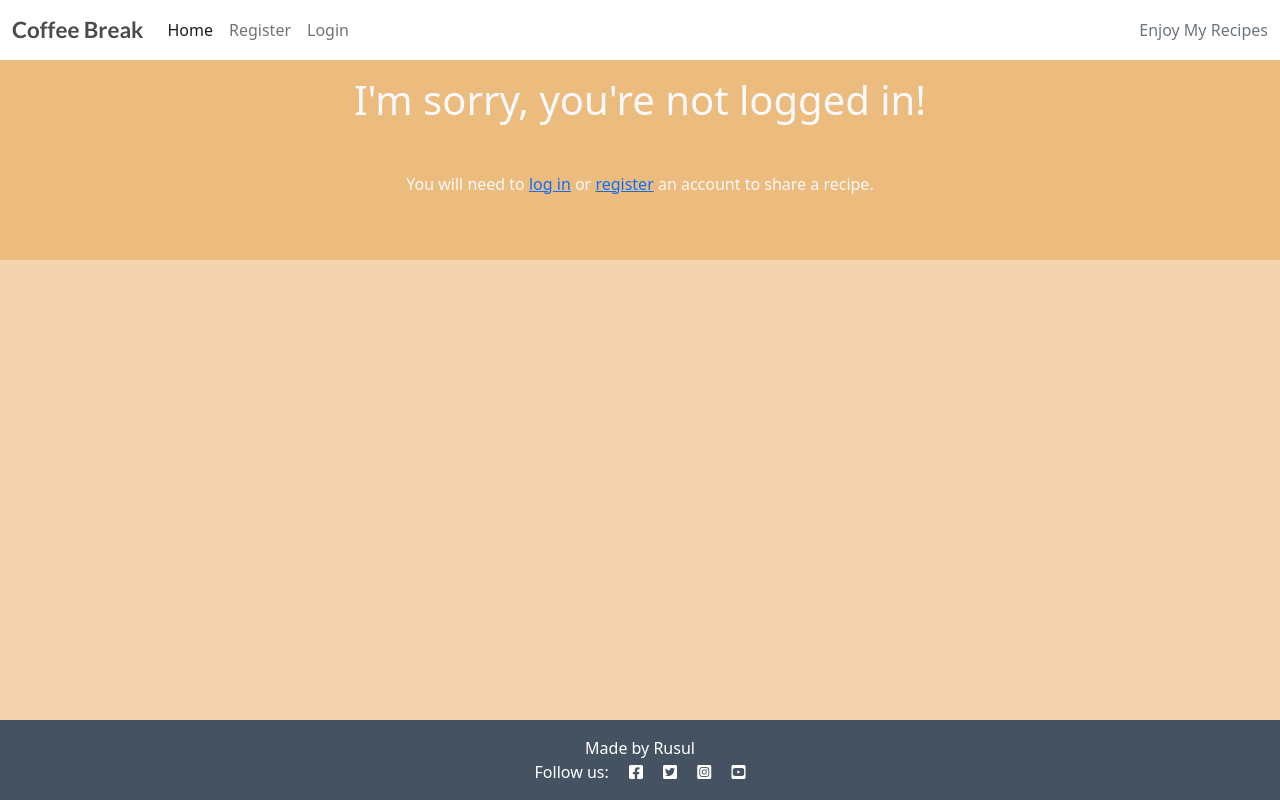
After one commit to RusulK/Coffee-Break, a Django app: page /add_recipe/ in a window 1280 px wide. The commit adds this page. Run offline with Django 3.2, Linux system fonts and the light colour scheme; some libraries are stand-ins or nearby versions.

Commit message:
add_recipe page

```diff
--- a/coffeeblog/forms.py
+++ b/coffeeblog/forms.py
@@ -1,8 +1,17 @@
 from .models import Comment
 from django import forms
+from .models import Post
+
 
 
 class CommentForm(forms.ModelForm):
     class Meta:
         model = Comment
         fields = ('body',)
+class RecipeForm(forms.ModelForm):
+    """Add and Update Recipe Form"""
+    class Meta:
+        """Meta data for add recipe form"""
+        model = Post
+        fields = ('title', 'preparing_length', 'content',
+                  'featured_image',)
--- a/coffeeblog/models.py
+++ b/coffeeblog/models.py
@@ -10,6 +10,7 @@ class Post(models.Model):
     auther = models.ForeignKey(User, on_delete=models.CASCADE, related_name="blog_posts")
     updated_on = models.DateTimeField(auto_now=True)
     content = models.TextField()
+    preparing_length = models.CharField(max_length=200, unique=True)
     featured_image = CloudinaryField('image', default='placeholder')
     excerpt = models.TextField(blank=True)
     created_on = models.DateTimeField(auto_now_add=True)
--- a/coffeeblog/urls.py
+++ b/coffeeblog/urls.py
@@ -3,6 +3,8 @@ from django.urls import path
 
 urlpatterns = [
     path('', views.PostList.as_view(), name='home'),
+    path('add_recipe/', views.add_recipe, name='add_recipe'),
     path('<slug:slug>/', views.PostDetail.as_view(), name='post_detail'),
     path('like/<slug:slug>', views.PostLike.as_view(), name='post_like'),
+
 ]
--- a/coffeeblog/views.py
+++ b/coffeeblog/views.py
@@ -1,8 +1,9 @@
-from django.shortcuts import render, get_object_or_404, reverse
+from django.shortcuts import render, get_object_or_404, reverse, redirect
 from django.views import generic, View
 from django.http import HttpResponseRedirect
 from .models import Post
-from .forms import CommentForm
+from .forms import CommentForm, RecipeForm
+
 
 
 class PostList(generic.ListView):
@@ -31,6 +32,7 @@ class PostDetail(View):
                 "commented": False,
                 "liked": liked,
                 "comment_form": CommentForm()
+
             },
         )
 
@@ -76,3 +78,21 @@ class PostLike(View):
             post.likes.add(request.user)
 
         return HttpResponseRedirect(reverse('post_detail', args=[slug]))
+
+
+def add_recipe(request):
+    recipe_form = RecipeForm(request.POST or None, request.FILES or None)
+    context = {
+        'recipe_form': recipe_form,
+    }
+    if request.method == "POST":
+        recipe_form = RecipeForm(request.POST, request.FILES)
+        if recipe_form.is_valid():
+            recipe_form = recipe_form.save(commit=False)
+            recipe_form.author = request.user
+            recipe_form.status = 1
+            recipe_form.save()
+            return redirect('home')
+    else:
+        recipe_form = RecipeForm()
+        return render(request, "add_recipe.html", context)
--- a/coffeestar/urls.py
+++ b/coffeestar/urls.py
@@ -16,10 +16,10 @@ Including another URLconf
 from django.contrib import admin
 from django.urls import path, include
 
+
 urlpatterns = [
     path('admin/', admin.site.urls),
     path('summernote/', include('django_summernote.urls')),
     path('', include('coffeeblog.urls'), name='coffeeblog_urls'),
     path('accounts/', include('allauth.urls')),
-
 ]
--- a/static/css/style.css
+++ b/static/css/style.css
@@ -29,7 +29,7 @@ img {
 }
 
 .main-bg {
-    background-color: #F9FAFC;
+    background-color: #e1943566;
 }
 
 .card {
--- a/templates/account/login.html
+++ b/templates/account/login.html
@@ -7,7 +7,7 @@
 
 {% block content %}
 
-<div class="container">
+<div class="container ">
   <div class="row">
     <div class="col-md-8 mt-3 offset-md-2">
       <h3>{% trans "Sign In" %}</h3>
--- /dev/null
+++ b/templates/add_recipe.html
@@ -0,0 +1,44 @@
+{% extends 'base.html' %}
+{% load cloudinary %}
+{% load crispy_forms_tags %}
+{% load static %}
+
+{% block title %}
+<title>Add Your Recipe</title>
+{% endblock %}
+
+<!-- Navbar Active Link -->
+{% block active_add_recipe %}
+active
+{% endblock %}
+
+{% block content %}
+    {% if user.is_authenticated %}
+    <div class="container text-dark">
+        <div class="row">
+            <div class="col mt-3 mb-5">
+                <h1 class="text-center green-text">Add A Recipe</h1>
+                <form action="." method="post" style="margin-top: 1.3em;" enctype="multipart/form-data">
+                    <div class="row">
+                        <div class="col">
+                            {{ recipe_form | crispy | safe }}
+                            {% csrf_token %}
+                        </div>
+                    </div>
+                    <button type="submit" class="btn btn-dark btn-lg green-btn">Submit</button>
+                </form>
+            </div>
+        </div>
+    </div>
+    {% else %}
+    <div class="container">
+        <div class="row">
+            <div class="col mt-3 mb-5 text-light text-center">
+                <h1 class="green-text mb-5">I'm sorry, you're not logged in!</h1>
+                <p>You will need to <a class="green-text" href="{% url 'account_login' %}">log in</a> or <a
+                        class="green-text" href="{% url 'account_signup' %}">register</a> an account to share a recipe.</p>
+            </div>
+        </div>
+    </div>
+    {% endif %}
+{% endblock %}
--- a/templates/base.html
+++ b/templates/base.html
@@ -43,6 +43,15 @@
                         <a class="nav-link active" aria-current="page" href="{% url 'home' %}">Home</a>
                     </li>
                     {% if user.is_authenticated %}
+
+                    <li class="nav-item dropdown nav-style">
+                        <a class="nav-link dropdown-toggle welcome" href="#" id="navbarDropdown" role="button"
+                            data-bs-toggle="dropdown" aria-expanded="false">
+                            <span class="welcome-usr">Hi {{ user.username }}!</span>
+                        </a>
+                        <ul class="dropdown-menu" aria-labelledby="navbarDropdown">
+                            <li><a class="dropdown-item" href="{% url 'add_recipe' %}"><i
+                                        class="fas fa-plus nav-icon"></i>Add Recipe</a></li></ul>
                     <li class="nav-item">
                         <a class="nav-link" href="{% url 'account_logout' %}">Logout</a>
                     </li>
```
Also changed, not shown: coffeeblog/migrations/0003_auto_20220516_1021.py (added), coffeeblog/migrations/0004_remove_post_cooking_length.py (added).
